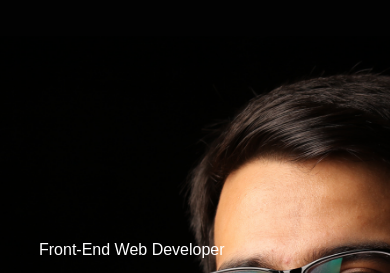
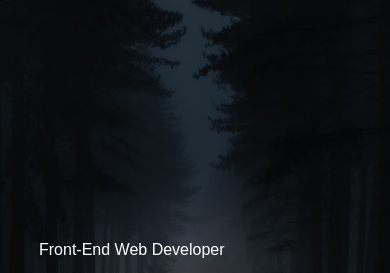
Before and after one commit to gitdela/my-portfolio, a plain HTML site: page index.html in a window 390 px wide. Shown: the part 124-397 px from the top of the page. Drawn offline with Linux system fonts and the light colour scheme.

Commit message:
Add some more responsiveness

```diff
--- a/style.css
+++ b/style.css
@@ -386,7 +386,7 @@ nav .fa-solid {
 
 @media only screen and (max-width: 650px) {
     #header {
-        background-image: url(images/phone-background.png);
+        background-image: url(images/responsive-header.png);
     }
     .header-text {
         margin-top: 100%;
```
Also changed, not shown: images/responsive-header.png (renamed from images/ben-griffiths-l7R85WBKl1c-unsplash.jpg).
